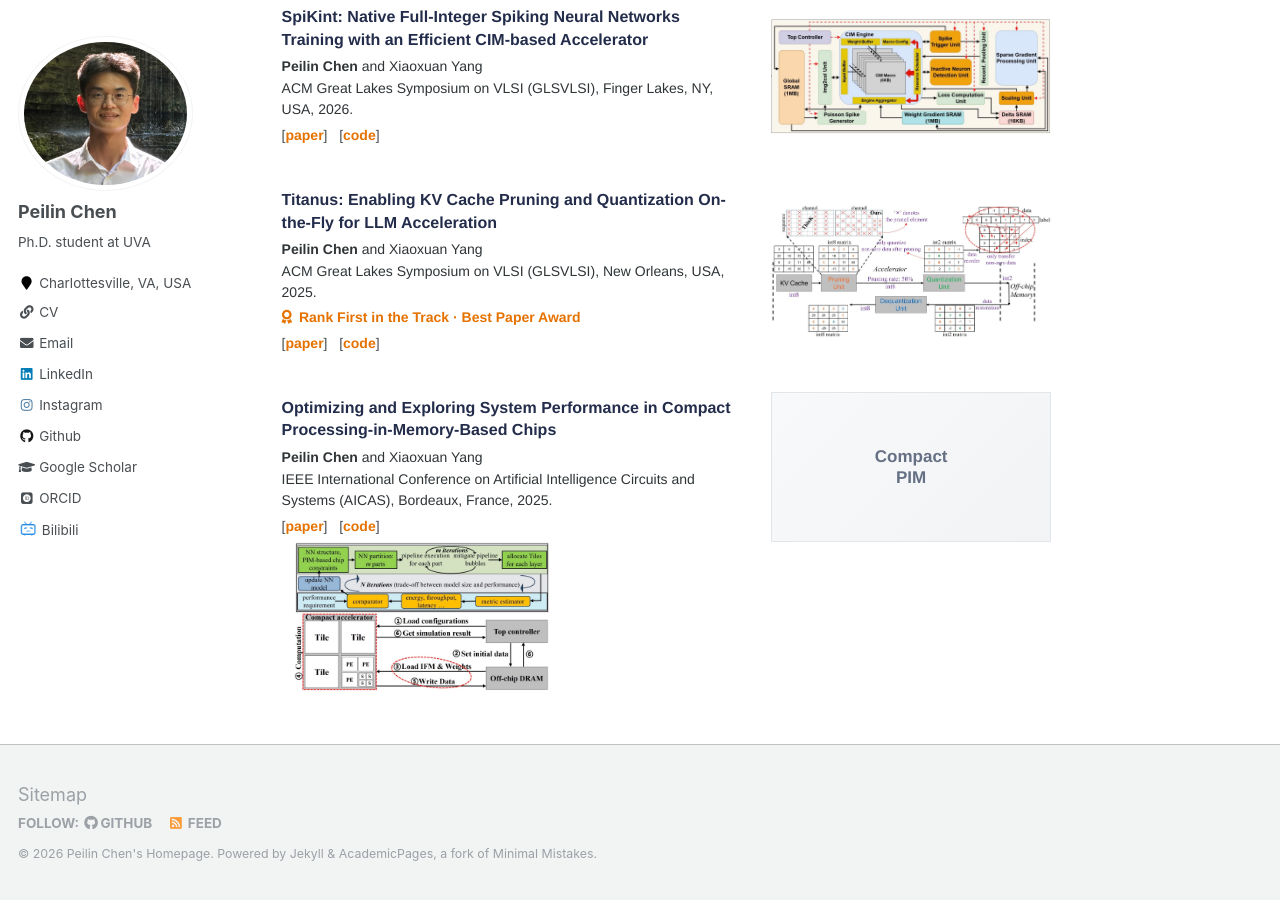
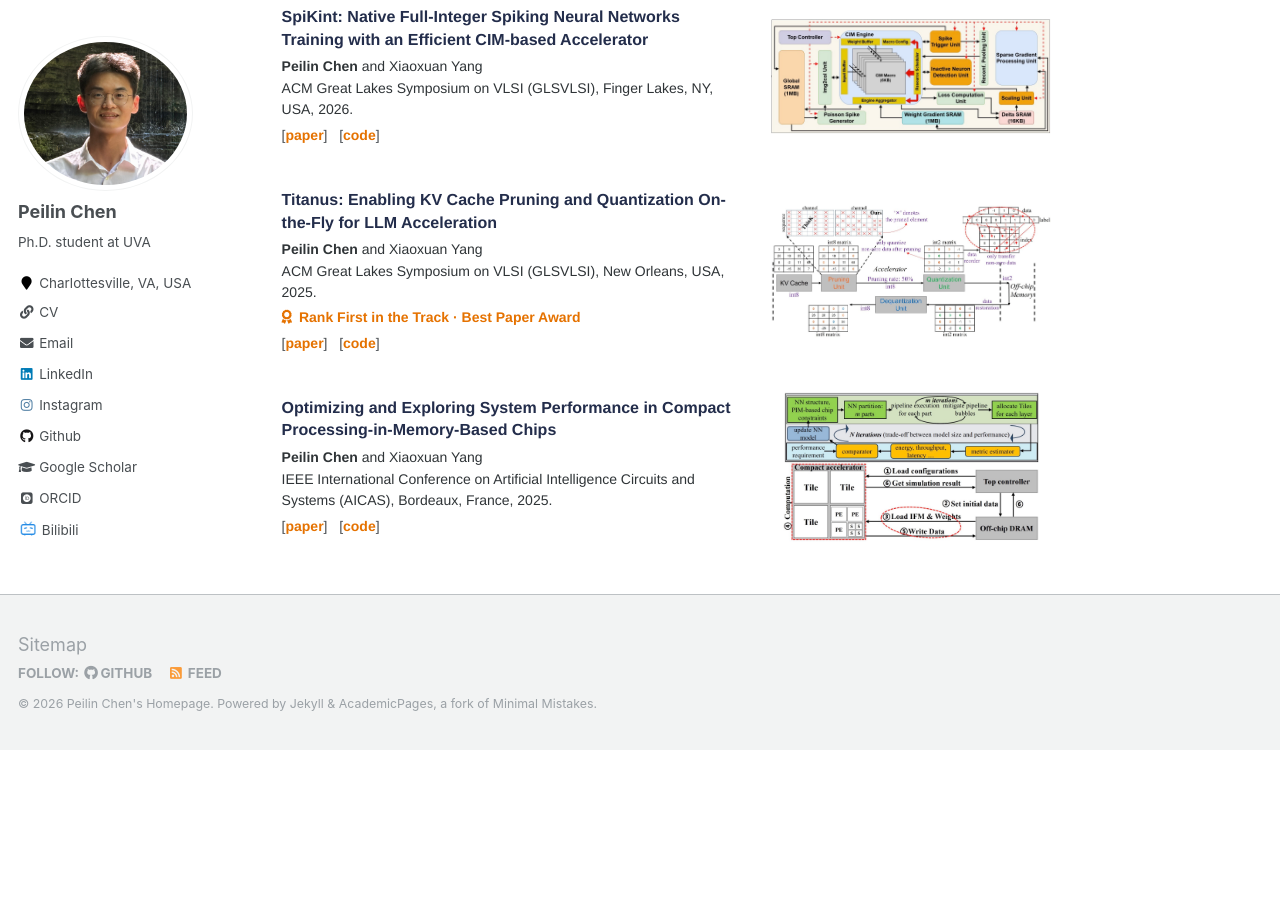
Before and after one commit to peilin-chen/peilin-chen.github.io, a Jekyll site: the page built from _pages/about.md, in a window 1280 px wide and 900 px high, scrolled down 1550 px. Built offline with Jekyll 4.4.1, drawn with Linux system fonts in a browser that asks for light colours; some web fonts are replaced; after the commit the page ends 2300 px from its top, so only the background shows below that.

Commit message:
Update about.md

```diff
--- a/_pages/about.md
+++ b/_pages/about.md
@@ -305,11 +305,6 @@ During his undergraduate, he worked with Prof. Kang Li on designing the 64-bit p
 
   </div>
 
-  <div class="publication-thumbnail">
-    <div class="paper-placeholder">
-      <span>Compact<br>PIM</span>
-    </div>
-  </div>
   <div class="publication-thumbnail">
     <img src="/images/compact_pim.jpg" alt="Compact_PIM">
   </div>
```
